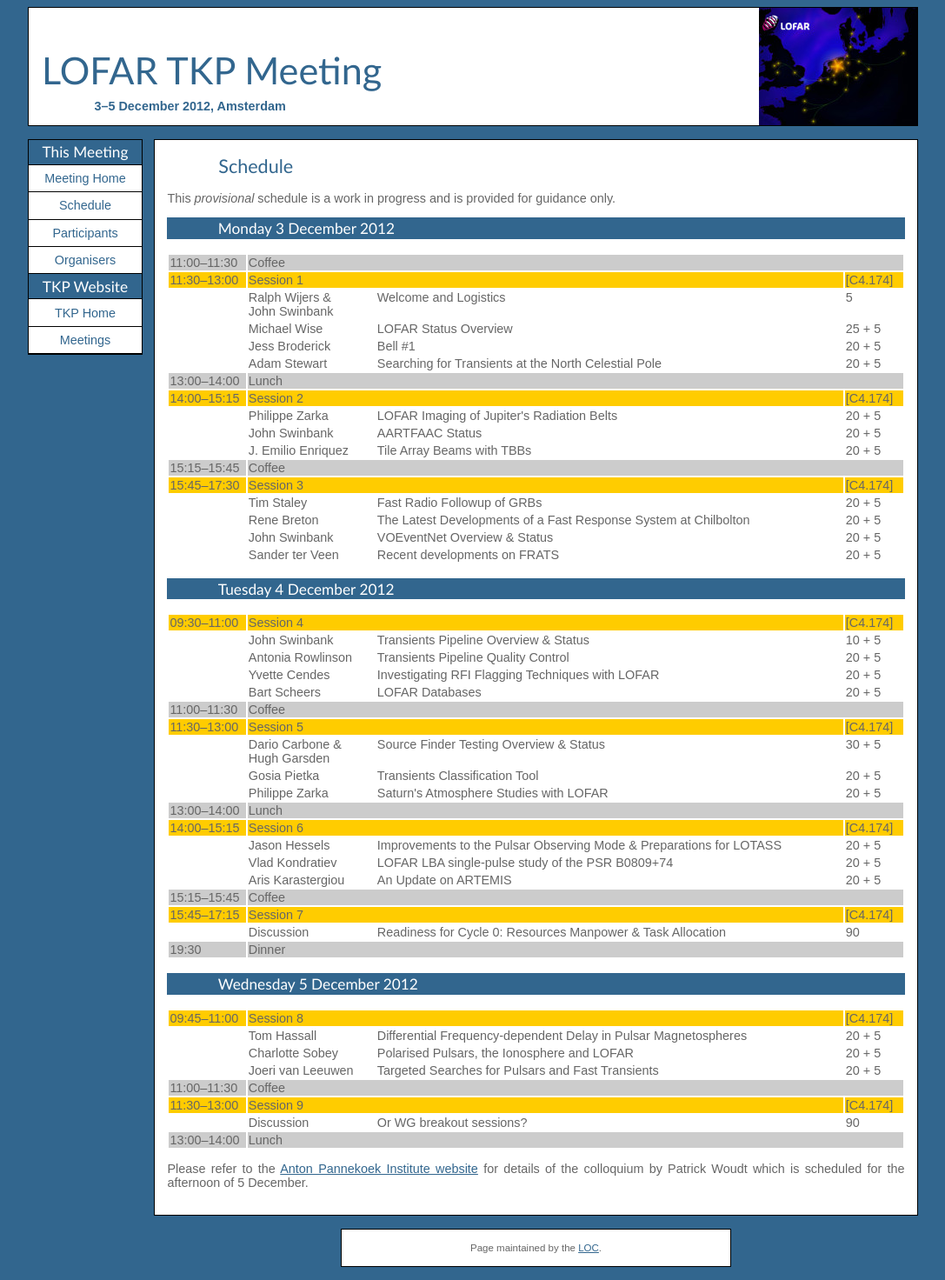
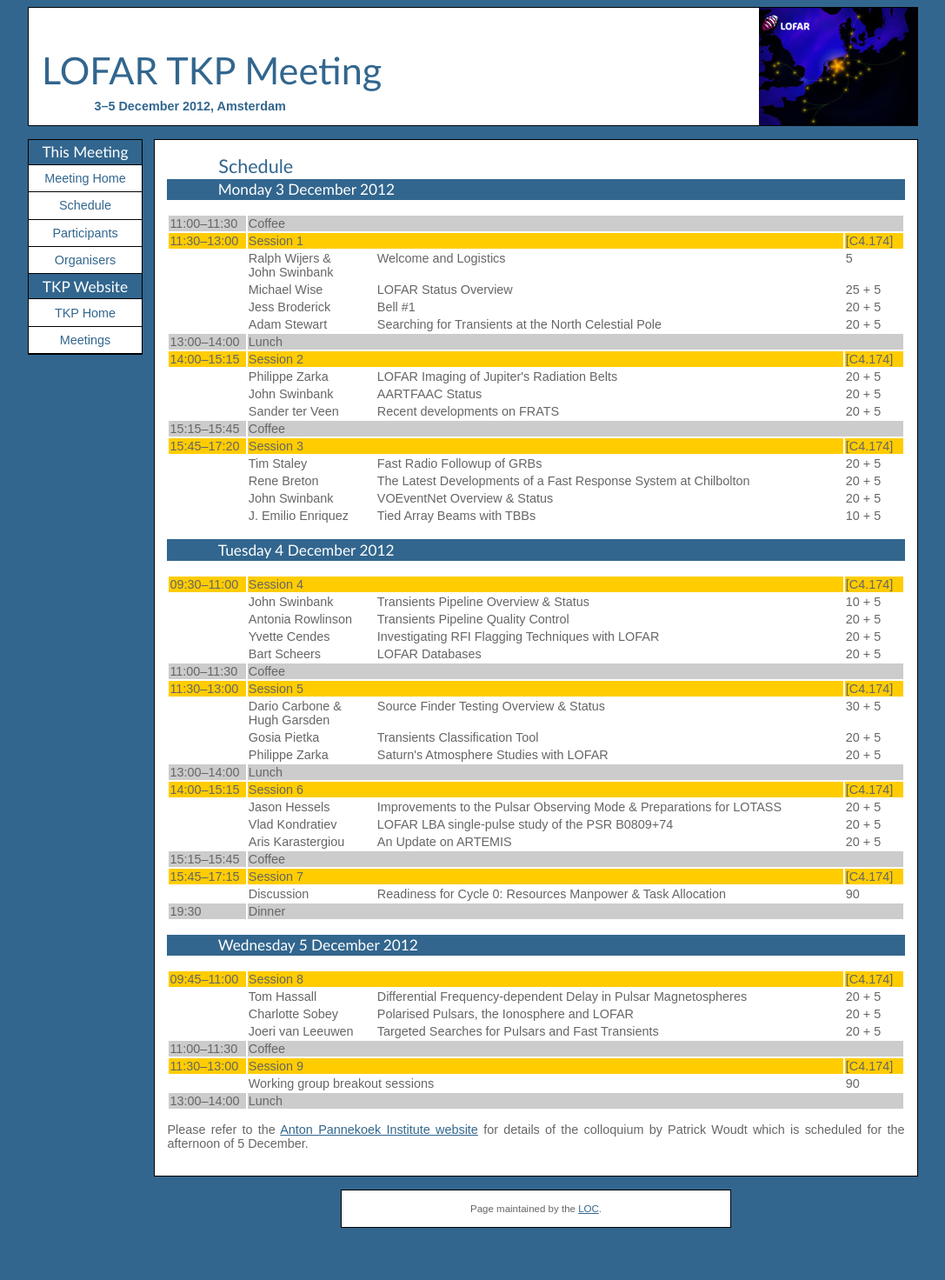
Before and after one commit to transientskp/transientskp.github.com, a Jekyll site: the page built from meetings/2012-12/schedule.html, in a window 1280 px wide. Shown: the whole page at 87% size, without its empty margins (96-1183 px from the left). Built offline with Jekyll 4.4.1, drawn with Linux system fonts in a browser that asks for light colours; after the commit the page ends 1427 px from its top, so only the background shows below that.

Commit message:
Tweak schedule

```diff
--- a/meetings/2012-12/schedule.html
+++ b/meetings/2012-12/schedule.html
@@ -6,9 +6,6 @@
 location: Amsterdam
 ---
 <h1>Schedule</h1>
-
-<p>This <em>provisional</em> schedule is a work in progress and is provided
-for guidance only.</p>
 
 <h2 style="background-color: #32668E; color: white;">Monday 3 December 2012</h2>
 
@@ -77,8 +74,8 @@
   </tr>
   <tr style="vertical-align: top;">
     <td></td>
-    <td>J.&nbsp;Emilio&nbsp;Enriquez</td>
-    <td>Tile Array Beams with TBBs</td>
+    <td>Sander&nbsp;ter&nbsp;Veen</td>
+    <td>Recent developments on FRATS</td>
     <td></td>
     <td>20 + 5</td>
   </tr>
@@ -87,7 +84,7 @@
     <td colspan="4">Coffee</td>
   </tr>
   <tr style="vertical-align:top;background-color: #ffcc00">
-    <td style="width:6em;">15:45&ndash;17:30</td>
+    <td style="width:6em;">15:45&ndash;17:20</td>
     <td colspan="3">Session 3</td>
     <td style="width:4.5em;">[C4.174]</td>
   </tr>
@@ -114,10 +111,10 @@
   </tr>
   <tr style="vertical-align: top;">
     <td></td>
-    <td>Sander&nbsp;ter&nbsp;Veen</td>
-    <td>Recent developments on FRATS</td>
+    <td>J.&nbsp;Emilio&nbsp;Enriquez</td>
+    <td>Tied Array Beams with TBBs</td>
     <td></td>
-    <td>20 + 5</td>
+    <td>10 + 5</td>
   </tr>
 </table>
 
@@ -287,9 +284,7 @@
   </tr>
   <tr style="vertical-align: top;">
     <td></td>
-    <td>Discussion</td>
-    <td>Or WG breakout sessions?</td>
-    <td></td>
+    <td colspan="3">Working group breakout sessions</td>
     <td>90</td>
   </tr>
   <tr style="vertical-align:top;background-color: #cccccc">
```
